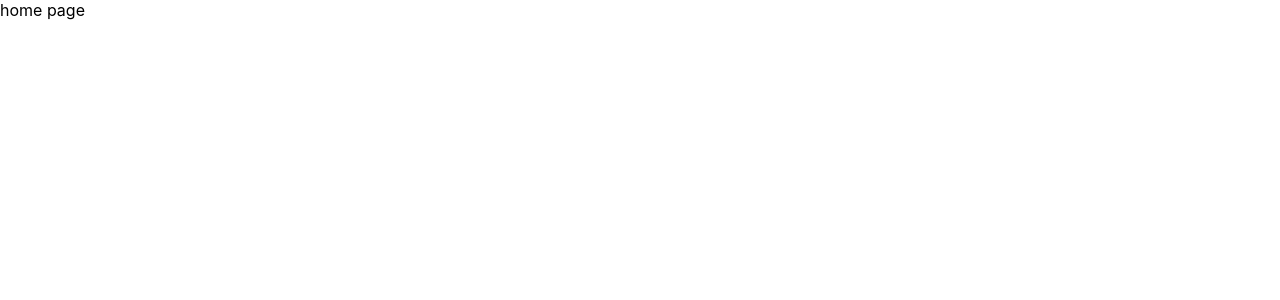
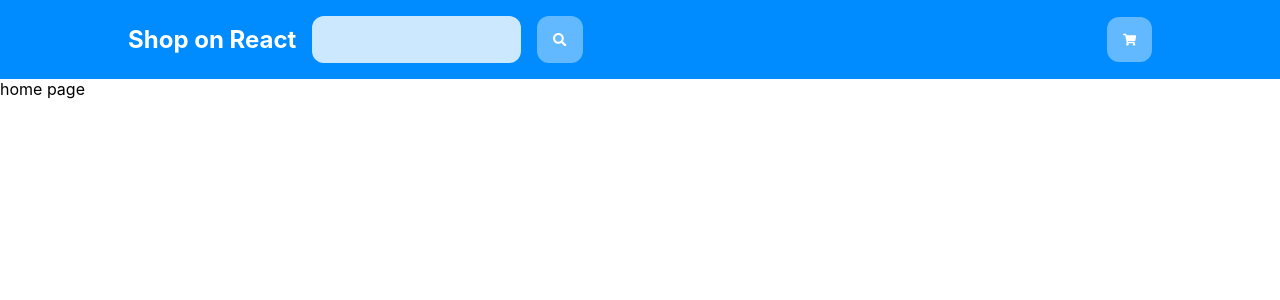
Before and after one commit to madbrine/react-shop, a React (Create React App) app: page / in a window 1280 px wide. Shown: the top 300 px of the page. Built offline with nearby package versions, Linux system fonts and the light colour scheme.

Commit message:
layout of navigation bar. added react-icons

```diff
--- a/package.json
+++ b/package.json
@@ -9,6 +9,7 @@
     "@types/react-dom": "^18.2.17",
     "react": "^18.2.0",
     "react-dom": "^18.2.0",
+    "react-icons": "^4.12.0",
     "react-redux": "^9.0.3",
     "react-router-dom": "^6.20.1",
     "react-scripts": "5.0.1",
--- a/src/App.tsx
+++ b/src/App.tsx
@@ -3,15 +3,19 @@ import HomePage from "./pages/home-page";
 import ProductPage from "./pages/product-page";
 import CartPage from "./pages/cart-page";
 import NotFoundPage from "./pages/not-found-page";
+import NavigationBar from "./components/navigation-bar";
 
 function App() {
   return (
-    <Routes>
-      <Route path="/" element={<HomePage/>}/>
-      <Route path="/product" element={<ProductPage/>}/>
-      <Route path="/cart" element={<CartPage/>}/>
-      <Route path="*" element={<NotFoundPage/>}/>
-    </Routes>
+    <>
+      <NavigationBar />
+      <Routes>
+        <Route path="/" element={<HomePage />} />
+        <Route path="/product" element={<ProductPage />} />
+        <Route path="/cart" element={<CartPage />} />
+        <Route path="*" element={<NotFoundPage />} />
+      </Routes>
+    </>
   );
 }
 
--- /dev/null
+++ b/src/components/navigation-bar/index.tsx
@@ -0,0 +1,30 @@
+import { Link } from "react-router-dom";
+import s from "./styles.module.css";
+import { FaSearch } from "react-icons/fa";
+import { FaShoppingCart } from "react-icons/fa";
+
+function NavigationBar() {
+    return (
+        <div className={`${s['container']} page-container`}>
+            <div className="flex">
+                <Link to="/">
+                    <h2>Shop on React</h2>
+                </Link>
+                <div className={s['search-container']}>
+                    <input></input>
+                    <button>
+                        <FaSearch color="white"/>
+                    </button>
+                </div>
+            </div>
+
+            <Link to="/cart">
+                <button>
+                    <FaShoppingCart color="white"/>
+                </button>
+            </Link>
+        </div>
+    );
+}
+
+export default NavigationBar;
--- /dev/null
+++ b/src/components/navigation-bar/styles.module.css
@@ -0,0 +1,14 @@
+.container {
+    background-color: var(--main-color);
+    display: flex;
+    justify-content: space-between;
+    align-items: center;
+}
+.container h2 {
+    margin: 0;
+    color: white;
+}
+.search-container {
+    display: flex;
+    gap: var(--gap)
+}
--- a/src/index.css
+++ b/src/index.css
@@ -1,3 +1,7 @@
+code {
+  font-family: source-code-pro, Menlo, Monaco, Consolas, 'Courier New',
+    monospace;
+}
 body {
   margin: 0;
   font-family: -apple-system, BlinkMacSystemFont, 'Segoe UI', 'Roboto', 'Oxygen',
@@ -5,9 +9,36 @@ body {
     sans-serif;
   -webkit-font-smoothing: antialiased;
   -moz-osx-font-smoothing: grayscale;
+  --side: 128px;
+  --main-color: #008cff;
+  --accent-color: #63b9ff;
+  --rare-color: #cbe8ff;
+  --radius: 12px;
+  --gap: 16px;
 }
+.page-container {
+  padding: 16px var(--side) 16px var(--side);
+}
+.flex {
+  display: flex;
+  align-items: center;
+  gap: var(--gap)
+}
+a {
+  text-decoration: none;
+}
+button {
+  display: flex;
+  align-items: center;
 
-code {
-  font-family: source-code-pro, Menlo, Monaco, Consolas, 'Courier New',
-    monospace;
+  border: none;
+  border-radius: var(--radius);
+  background-color: var(--accent-color);
+  padding: var(--gap);
 }
+input {
+  border: none;
+  border-radius: var(--radius);
+  background-color: var(--rare-color);
+  padding: var(--gap);
+}
```
Also changed, not shown: 1 other file (tests, documents, lock files or other folders).
